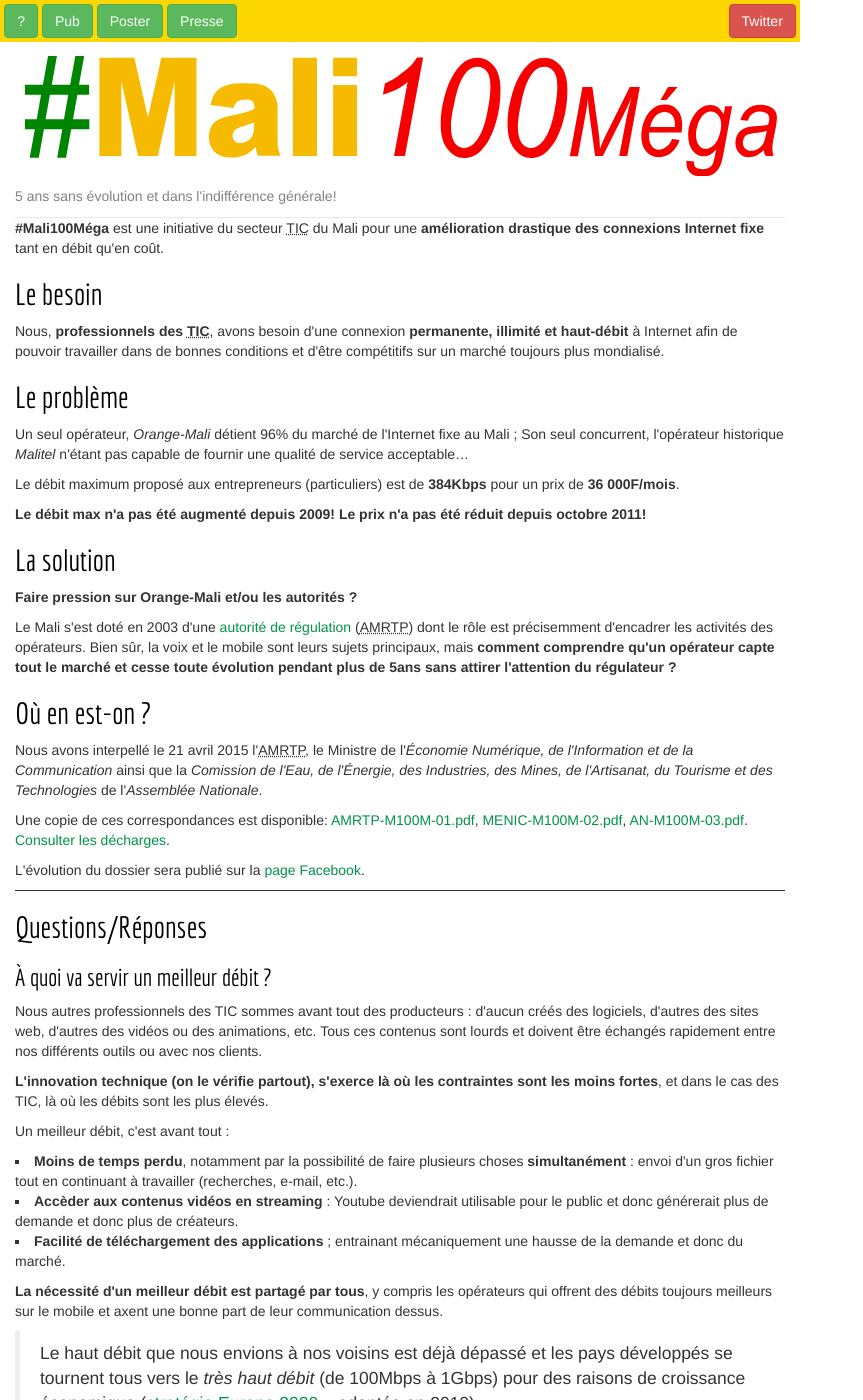
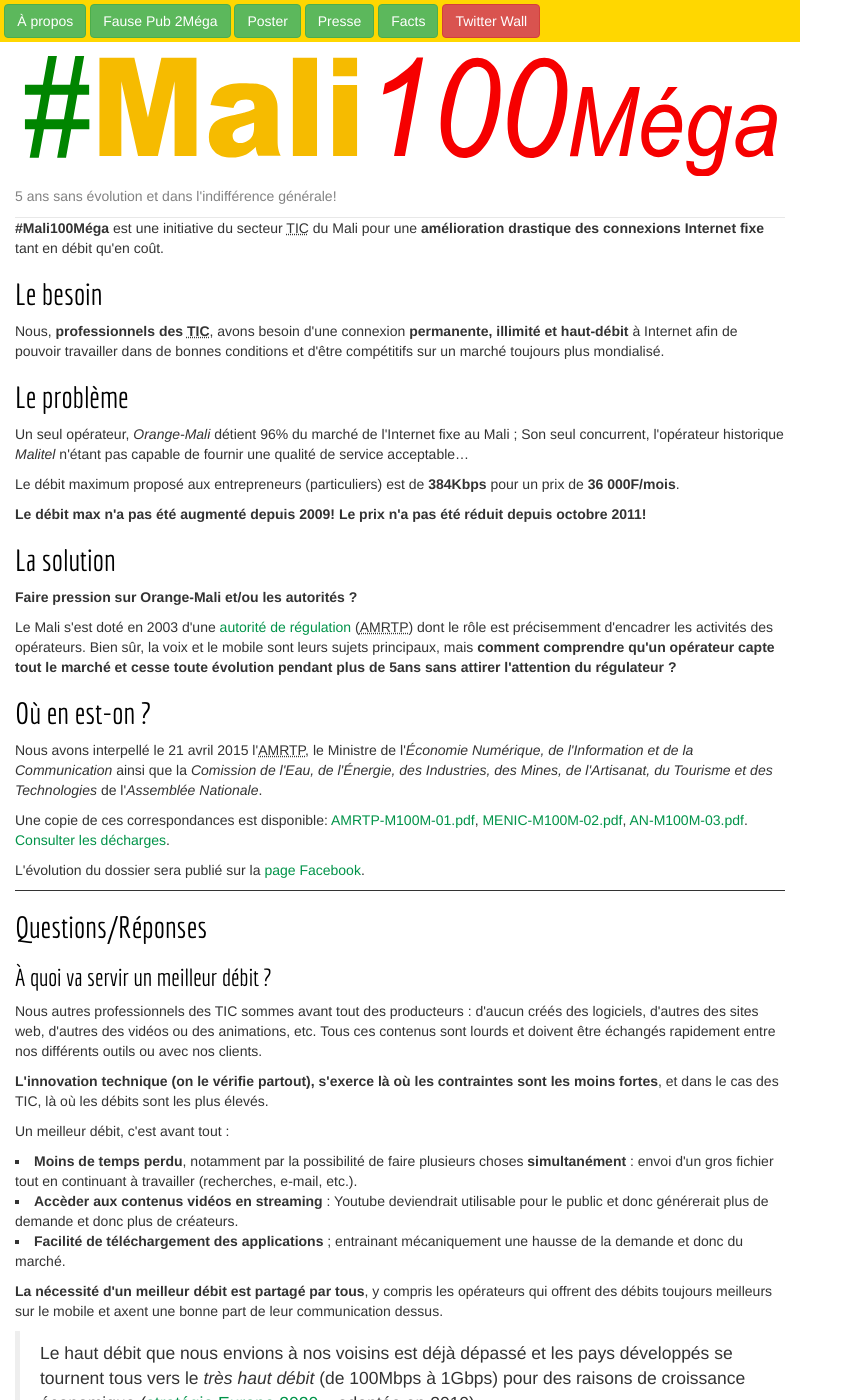
Before and after one commit to jokkolabs/m100m, a Jekyll site: the page built from index.html, in a window 1280 px wide and 1400 px high. Shown: the whole window, without its empty margins (0-863 px from the left). Built offline with Jekyll 4.4.1, drawn with Linux system fonts in a browser that asks for light colours; nearby versions of some CDN libraries; a style sheet for code colours, icons or effects is not loaded.

Commit message:
added landing facts + link

```diff
--- a/_layouts/default.html
+++ b/_layouts/default.html
@@ -52,17 +52,27 @@
 			body.step2 img { min-height: 12em;max-height: 12em; }
 			body.step2 .date { clear: both; float: right; }
 			body.step2 .panel-default, body.step2 .row { border-color: #DDD;padding: 1em;margin: 1em; }
+
+			@media (min-width: 600px) {
+				.menu a span {
+					display: none;
+				}
+				.menu a:after {
+					content: attr(title);
+				}
+			}
 		</style>
 
 		<link rel="shortcut icon" href="/favicon.ico" type="image/x-icon">
 	</head>
     <body class="{{ page.slug }}">
     	<div class="menu">
-    		<a href="/" class="btn btn-success" title="À propos">?</a>
-			<a href="/pub-2mega" class="btn btn-success" title="Fause Pub 2Méga">Pub</a>
-			<a href="/poster" class="btn btn-success" title="Poster «Fact Sheet»">Poster</a>
-			<a href="/mentions" class="btn btn-success">Presse</a>
-			<a href="/twitter" class="btn btn-danger twall" title="Twitter Wall">Twitter</a>
+    		<a href="/" class="btn btn-success" title="À propos"><span>?</span></a>
+			<a href="/pub-2mega" class="btn btn-success" title="Fause Pub 2Méga"><span>PU</span></a>
+			<a href="/poster" class="btn btn-success" title="Poster"><span>PS</span></a>
+			<a href="/mentions" class="btn btn-success" title="Presse"><span>PR</span></a>
+			<a href="/facts" class="btn btn-success" title="Facts"><span>FA</span></a>
+			<a href="/twitter" class="btn btn-danger" title="Twitter Wall"><span>TW</span></a>
     	</div>
 	    {{ content }}
 	</body>
--- a/facts/diene_11-12-2015/index.html
+++ b/facts/diene_11-12-2015/index.html
@@ -130,3 +130,5 @@
 
 <p class="reponse-m100m"><span class="talking">#Mali100Méga</span> Et voilà, aucune analyse, aucune question. Cet interview n'est rien de plus qu'un enrobage de communiqué de presse. Merci.</p>
 </section>
+
+</div>
```
Also changed, not shown: other parts of facts/diene_11-12-2015/index.html (+1 -1 lines), facts/index.html (+19 -0 lines).
